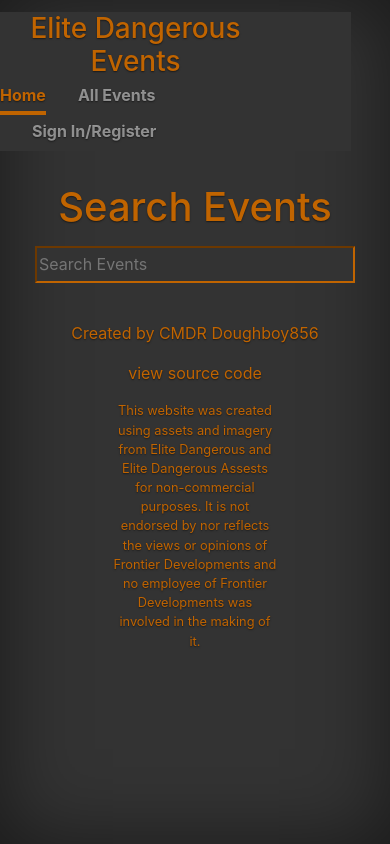
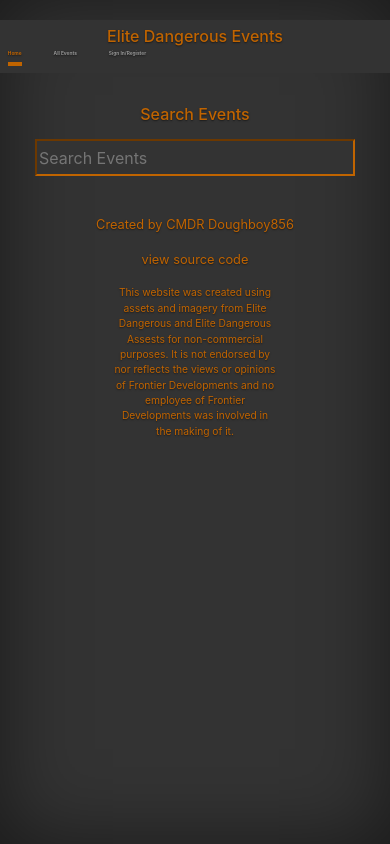
Before and after one commit to CCecilia/eliteDangerousEvents, a Django app: page / in a window 390 px wide. Run offline with Django 3.2, Linux system fonts and the light colour scheme; some libraries are stand-ins or nearby versions.

Commit message:
responsive chnages

```diff
--- a/eliteEvents/templates/html/base.html
+++ b/eliteEvents/templates/html/base.html
@@ -28,6 +28,7 @@
 
             <header class="masthead clearfix">
               <h3 class="masthead-brand">Elite Dangerous Events</h3>
+
               <nav class="nav nav-masthead">
                 <a class="nav-link {% if page == 'index' %}active{% endif %}" href="/">Home</a>
                 <a class="nav-link {% if page == 'allEvents' %}active{% endif %}" href="/allEvents/">All Events</a>
@@ -63,6 +64,9 @@
       </div>
 
     </div>
+
+
+    <!-- Popups -->
     <div id="event-details-popup">
       <img class="event-popup-type event-type-img-sm" src="" alt=""/>
       <p class="event-popup-name"></p>
--- a/eliteEvents/templates/html/index.html
+++ b/eliteEvents/templates/html/index.html
@@ -6,7 +6,6 @@
             <form name="event-search-form" action="/searchEvents/" method="post">
             	{% csrf_token %}
             	<input class="event-search-input" name="event-search" type="text" placeholder="Search Events"/>
-            	<!-- <button class="btn btn-outline event-search-btn">Search</button> -->
             </form>
             <div class="row event-search-results"></div>
           </main>
--- a/eliteEvents/website/static/css/ed_events_style.css
+++ b/eliteEvents/website/static/css/ed_events_style.css
@@ -310,10 +310,66 @@ body {
   }
 }
 
-/*@media (min-width: 62em) {
-  .masthead,
-  .mastfoot,
+/* tablets */
+@media (max-width: 768px) {
   .cover-container {
-    width: 42rem;
+    padding-top: 5%;
   }
-}*/
+  .masthead{
+    width: 100%;
+    padding: 2% 0;
+  }
+
+  .masthead-brand{
+    width: 100%;
+    text-align: center;
+  }
+
+  .nav-masthead{
+    width: 100%;
+    text-align: center;
+    padding-left: 15%;
+  }
+
+  .event-type-img-sm{
+    width: 35%;
+  }
+
+  .event-preview{
+    font-size: .5em;
+  }
+}
+
+/* phone */
+@media (max-width: 425px) {
+  .masthead{
+    width: 100%;
+    padding: 2% 0;
+  }
+
+  .masthead-brand{
+    width: 100%;
+    text-align: center;
+    font-size: 1em;
+  }
+
+  .nav-masthead{
+    width: 100%;
+    text-align: center;
+    padding-left: 2%;
+    font-size: .3em;
+  }
+
+  .cover-heading{
+    font-size: 1em;
+  }
+
+  .mastfoot{
+    font-size: .8em;
+  }
+}
+@media (max-width: 330px) {
+  .nav-link{
+    font-size: .1em;
+  }
+}
```
Also changed, not shown: eliteEvents/db.sqlite3.
